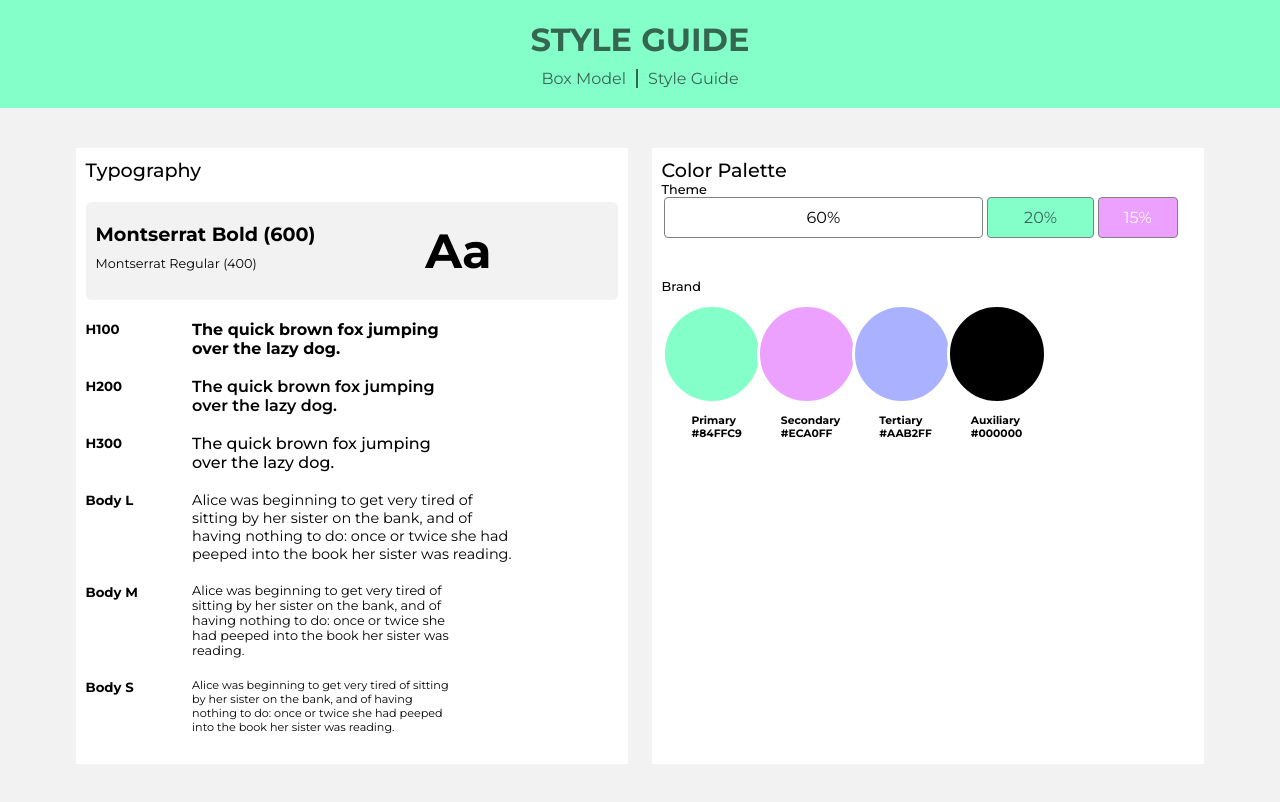
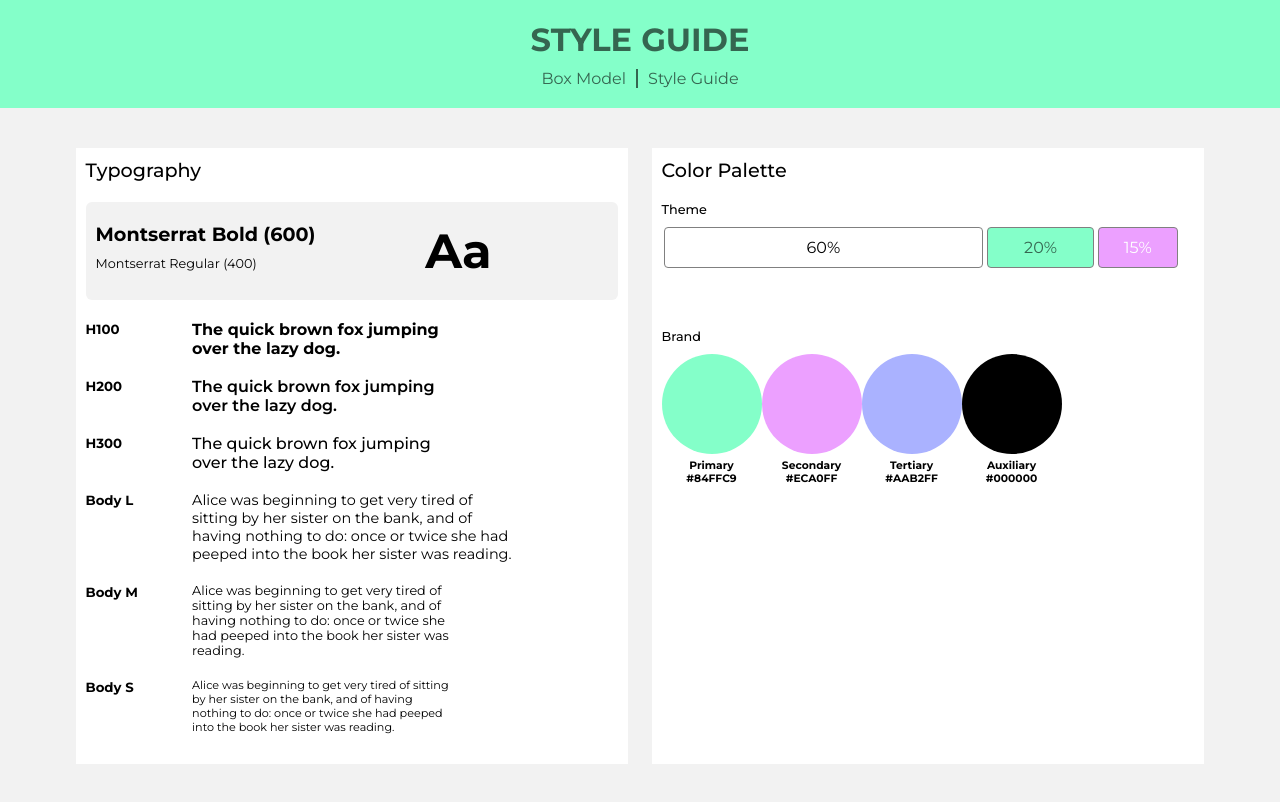
Before and after one commit to zeek00/CHEATSHEET, a plain HTML site: page html/style-guide.html in a window 1280 px wide. Drawn offline with Linux system fonts and the light colour scheme.

Commit message:
media queries to brand section of styles guide

```diff
--- a/html/style-guide.html
+++ b/html/style-guide.html
@@ -78,18 +78,26 @@
             <div class="brand">
                 <h4>Brand</h4>
                 <div class="color">
-                    <div class="primary"></div>
-                    <div class="secondary"></div>
-                    <div class="tertiary"></div>
-                    <div class="auxiliary"></div>
-                </div>
-                <div class="text">
-                    <h6>Primary<span>#84FFC9</span></h6>
-                    <h6>Secondary<span>#ECA0FF</span></h6>
-                    <h6>Tertiary<span>#AAB2FF</span></h6>
-                    <h6>Auxiliary<span>#000000</span></h6>
+                    <div class="first-color">
+                        <div class="primary"></div>
+                        <h6 class="text">Primary<span>#84FFC9</span></h6>
+                    </div>
+                    <div class="second-color">
+                        <div class="secondary"></div>
+                        <h6 class="text">Secondary<span>#ECA0FF</span></h6>
+                    </div>
+                    <div class="third-color">
+                        <div class="tertiary"></div>
+                        <h6 class="text">Tertiary<span>#AAB2FF</span></h6>
+                    </div>
+                    <div class="fourth-color">
+                        <div class="auxiliary"></div>
+                        <h6 class="text">Auxiliary<span>#000000</span></h6>
+
+                    </div>
 
                 </div>
+
             </div>
         </section>
 
--- a/stylesheet/_styleguide.scss
+++ b/stylesheet/_styleguide.scss
@@ -140,18 +140,32 @@ main{
         }
         .brand{
             .color, .text{
-                display: flex;
+                display: inline-flex;
                 flex-flow: row wrap;
 
             }
             .color{
+                .first-color,.second-color,.third-color,.fourth-color{
+                    margin: 10px auto 25px auto;
+                }
                 div{
-                    width: 100px;
-                    height: 100px;
+                    width: 140px;
+                    height: 140px;
                     border-radius: 50%;
-                    border: 3px solid #fff;
-                    margin: 10px 0;
+
+                    h6{
+                        margin-top: 5px;
+                        display: block;
+                        text-align: center;
+                        width: 100%;
+
+                    }
+                    span{
+                        display: block;
+                    }
+
                 }
+
                 .primary{
                     background: $priColor;
                     font-size: 0.6em;
@@ -159,25 +173,54 @@ main{
                 }
                 .secondary{
                     background: $secColor;
-                    margin-left: -5px;
+
                 }
                 .tertiary{
                     background: $auxColor;
-                    margin-left: -5px;
+
                 }
                 .auxiliary{
                     background: rgb(0,0,0);
-                    margin-left: -5px;
+
                 }
             }
-            .text{
-                h6{
-                    margin: 0 9px 0 30px;
+
+
+        }
+
+    }
+
+}
+
+@media only screen and (min-width: 600px) {
+    main{
+        .color-palette{
+            .brand{
+                .color{
+                    display: inline-flex;
+                    div{
+                        width: 130px;
+                        height: 130px;
+                    }
                 }
-                span{
-                    display: block;
+            }
+
+        }
+
+    }
+
+}
+
+@media only screen and (min-width: 768px) {
+    main{
+        .color-palette{
+            .brand{
+                .color{
+                    div{
+                        width: 100px;
+                        height: 100px;
+                    }
                 }
-
             }
 
         }
@@ -198,6 +241,50 @@ main{
             background-color: #fff;
             margin: 20px auto;
         }
+        .color-palette{
+            .theme{
+                margin: 20px 0;
+                h4{
+                    margin-bottom: 10px;
+                }
+                .color{
+                    div{
+                        width: 100px;
+                        height: 100px;
+                        border-radius: 50%;
+                        border: 3px solid #fff;
+                        margin: 10px 0;
+                    }
+                    .primary{
+                        background: $priColor;
+                        font-size: 0.6em;
+
+                    }
+                    .secondary{
+                        background: $secColor;
+                        margin-left: -5px;
+                    }
+                    .tertiary{
+                        background: $auxColor;
+                        margin-left: -5px;
+                    }
+                    .auxiliary{
+                        background: rgb(0,0,0);
+                        margin-left: -5px;
+                    }
+                }
+                .text{
+                    h6{
+                        margin: 0 9px 0 30px;
+                    }
+                    span{
+                        display: block;
+                    }
+
+                }
+
+            }
+        }
     }
 
 
```
Also changed, not shown: stylesheet/styles.css, 1 other file.
